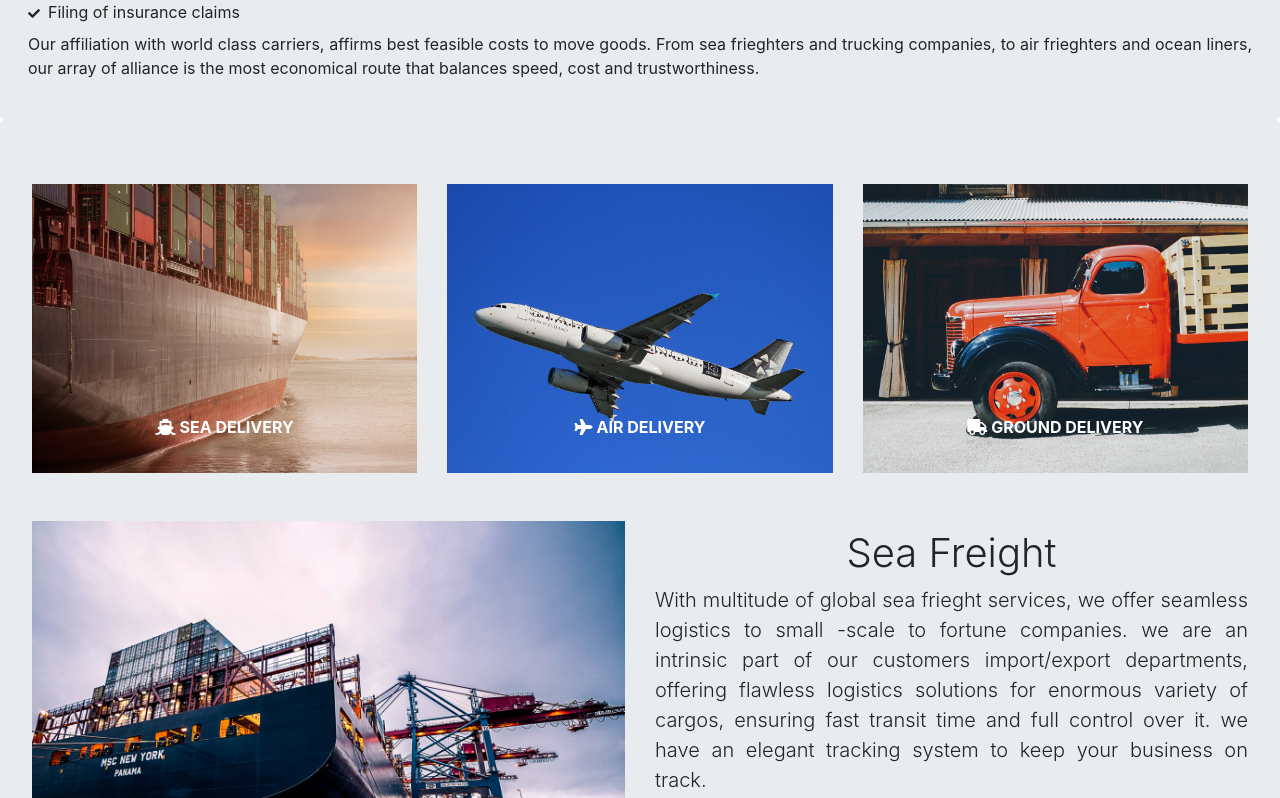
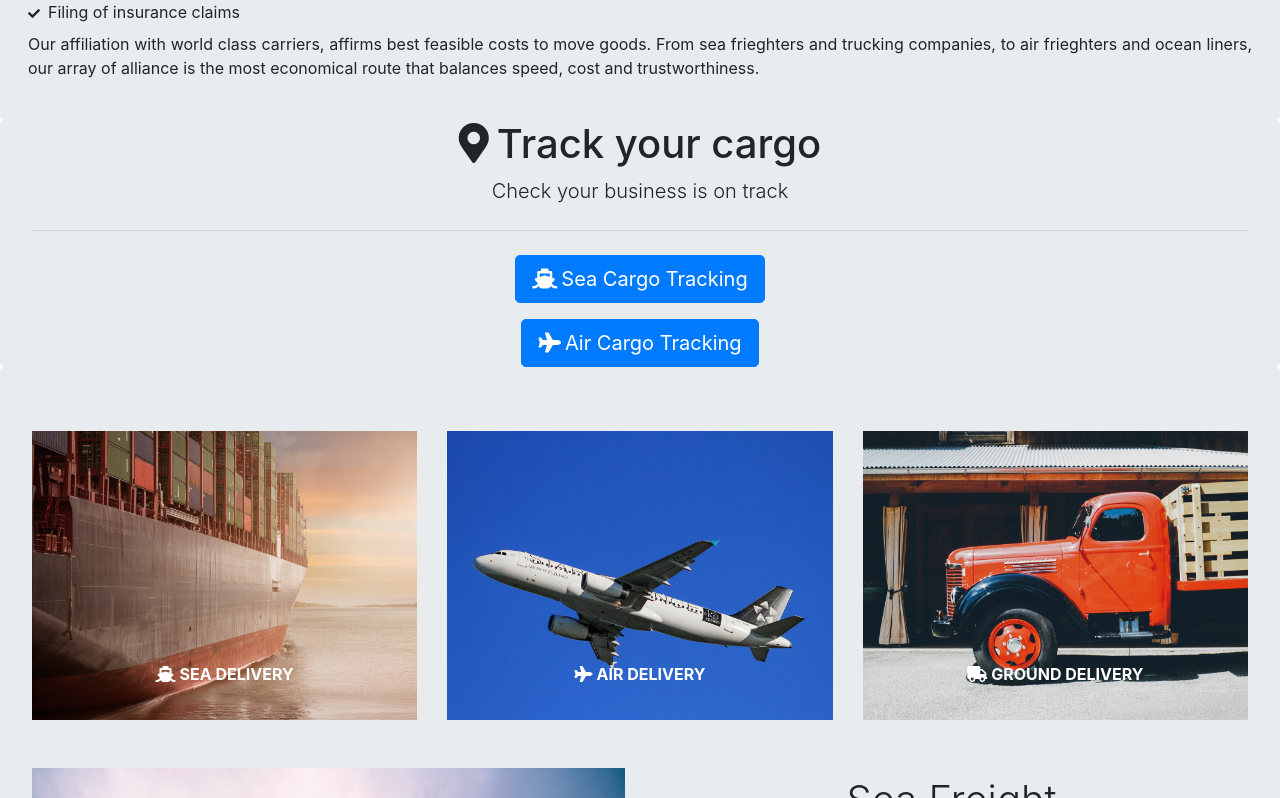
Before and after one commit to premkumar91/react-practise, a React (Create React App) app: page / in a window 1280 px wide. Shown: the part 1082-1880 px from the top of the page. Built offline with nearby package versions, Linux system fonts and the light colour scheme.

Commit message:
tracking component added in home page

```diff
--- a/src/components/content/CompanyDescription.js
+++ b/src/components/content/CompanyDescription.js
@@ -35,7 +35,18 @@ class CompanyDescription extends React.Component{
                     </div>
                 </span>
             </div>
-
+            <div className="jumbotron mb-0 pt-0 pb-0">
+                <h1 className="display-6 text-center">
+                    <i className="fas fa-map-marker-alt mr-2"></i>
+                    Track your cargo
+                </h1>
+                <p className="lead text-center">Check your business is on track</p>
+                <hr className="my-4"/>
+                <p className="text-center">
+                    <a className="btn btn-primary btn-lg" href="https://www.track-trace.com/container" role="button" target="_blank"><i className="fa fa-ship mr-1" aria-hidden="true"></i>Sea Cargo Tracking</a>
+                </p>
+                <p className="text-center mb-0"><a className="btn btn-primary btn-lg" href="https://aaiclas-ecom.org/ImportCargoTrackingNew.aspx" role="button" target="_blank"><i className="fa fa-plane mr-1" aria-hidden="true"></i>Air Cargo Tracking</a></p>
+            </div>
             </>
         )
     }
--- a/src/components/content/FreightServicesPromo.js
+++ b/src/components/content/FreightServicesPromo.js
@@ -9,7 +9,7 @@ function FreightServicesPromo(){
                 <div className="card-body">
                   <h5 className="card-title">Sea Freight</h5>
                   {/* <p className="card-text">Seamless and competive sea freight services from end to end.</p> */}
-                  <p className="card-text">With multitude of global sea frieght services, we offer seamless logistics to small -scale to fortune companies. we are an intrinsic part of our customers import/export departments, offering flawless logistics solutions for enormous variety of cargos, ensuring fast transit time and full control over it. we have an elegant tracking system to keep your business on track.</p>
+                  <p className="card-text">With multitude of global sea frieght services, we offer seamless logistics to small-scale to fortune companies, ensuring fast transit time and full control over it. we are an intrinsic part of our customers import/export units, offering flawless logistics solutions for enormous variety of cargos. we have an elegant tracking system to keep your business on track.</p>
                 </div>
               </div>
             </div>
--- a/src/components/content/ServicesPromoOverview.js
+++ b/src/components/content/ServicesPromoOverview.js
@@ -39,7 +39,7 @@ class ServicesPromoContent extends React.Component {
                     </div>
                     <div className="col-sm-12 col-md-6 col-lg-6 col-xl-6 mt-2">
                         <h1 className="text-center font-weight-light">Sea Freight</h1>
-                        <p className="lead text-justify">With multitude of global sea frieght services, we offer seamless logistics to small -scale to fortune companies. we are an intrinsic part of our customers import/export departments, offering flawless logistics solutions for enormous variety of cargos, ensuring fast transit time and full control over it. we have an elegant tracking system to keep your business on track.</p>
+                        <p className="lead text-justify">With multitude of global sea frieght services, we offer seamless logistics to small -scale to fortune companies, ensuring fast transit time and full control over it. we are an intrinsic part of our customers import/export units, offering flawless logistics solutions for enormous variety of cargos. we have an elegant tracking system to keep your business on track.</p>
                         <p className="mb-2 font-weight-bold ">Our Customised Services are</p>
                         <ul className="list-group list-group-flush">
                             <li className="list-group-item list-item-unset"><i className="fa fa-check" aria-hidden="true"></i>Flexible FCL/LCL load services.</li>
@@ -49,6 +49,7 @@ class ServicesPromoContent extends React.Component {
                             <li className="list-group-item list-item-unset"><i className="fa fa-check" aria-hidden="true"></i>Elegant tracking system.</li>
                             <li className="list-group-item list-item-unset"><i className="fa fa-check" aria-hidden="true"></i>On Time booking and pickup.</li>
                             <li className="list-group-item list-item-unset"><i className="fa fa-check" aria-hidden="true"></i>Hassle-free shipment.</li>
+                            <li className="list-group-item list-item-unset"><i className="fa fa-check" aria-hidden="true"></i>Cost effective and elegant solution to your needs.</li>
                         </ul>
                     </div>
                 </div>
--- a/src/components/tracking/Tracking.js
+++ b/src/components/tracking/Tracking.js
@@ -7,10 +7,10 @@ function Tracking(){
             <p  className="lead text-center">Check your business is on track</p>
             <hr  className="my-4"/>
             <p  className="text-center">
-                <a  className="btn btn-primary btn-lg" href="https://aaiclas-ecom.org/ImportCargoTrackingNew.aspx" role="button" target="_blank"><i  className="fa fa-plane mr-1" aria-hidden="true"></i>Air Cargo Tracking</a>
+                <a  className="btn btn-primary btn-lg" href="https://www.track-trace.com/container" role="button" target="_blank"><i  className="fa fa-ship mr-1" aria-hidden="true"></i>Sea Cargo Tracking</a>
             </p>
             <p  className="text-center">
-                <a  className="btn btn-primary btn-lg" href="https://www.track-trace.com/container" role="button" target="_blank"><i  className="fa fa-ship mr-1" aria-hidden="true"></i>Sea Cargo Tracking</a>
+                <a  className="btn btn-primary btn-lg" href="https://aaiclas-ecom.org/ImportCargoTrackingNew.aspx" role="button" target="_blank"><i  className="fa fa-plane mr-1" aria-hidden="true"></i>Air Cargo Tracking</a>
             </p>
         </div>
         </>
```
Also changed, not shown: 1 other file (tests, documents, lock files or other folders).
